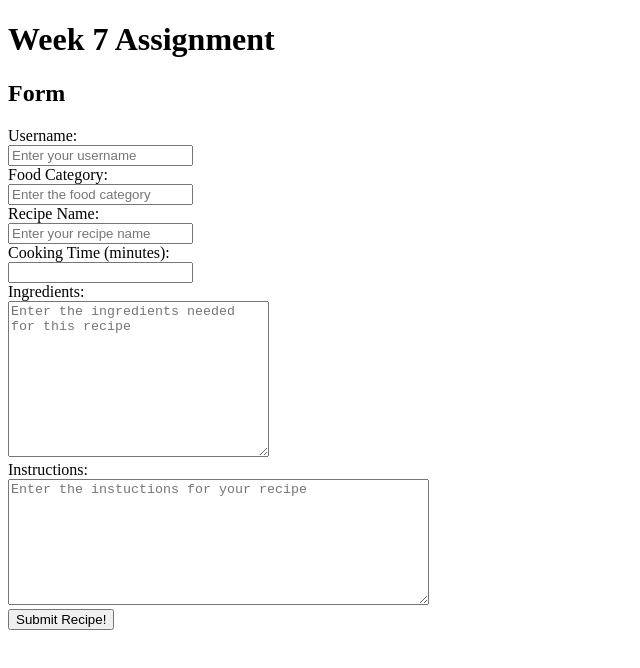
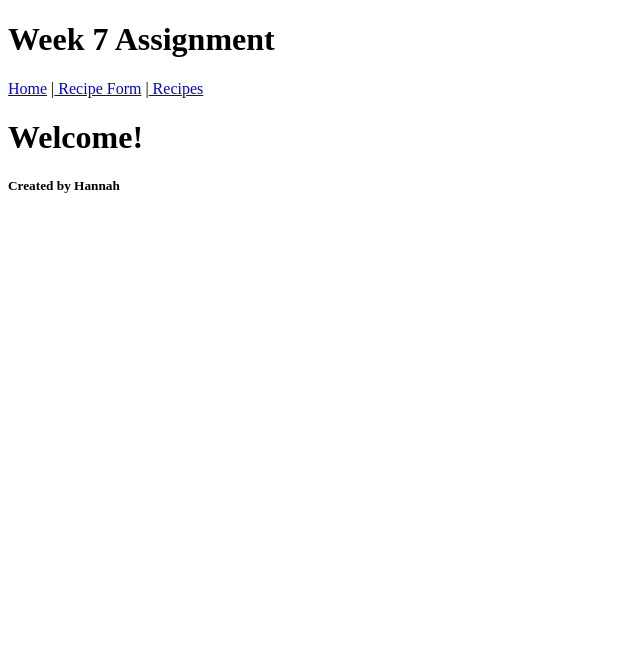
Before and after one commit to Hannahc97/week7-assignment, a React (Vite) app in the folder client/: page / in a window 1280 px wide. Shown: the top 668 px of the page, without its empty margins (0-640 px from the left). Built offline with nearby package versions, Linux system fonts and the light colour scheme.

Commit message:
completed form, updated values, changed to onsubmit rather than onclick

```diff
--- a/client/src/App.jsx
+++ b/client/src/App.jsx
@@ -1,6 +1,11 @@
 // The app component is the parent of your other components
 
-import Section from "./components/Section";
+import Navbar from "./components/Navbar";
+import { Route, Routes } from "react-router-dom";
+import Form from "./components/Form";
+import Recipes from "./components/Recipes";
+import Footer from "./components/Footer";
+import Home from "./components/Home";
 
 // Here you should set up your routes
 export default function App () {
@@ -8,7 +13,14 @@ export default function App () {
     <>
       <h1>Week 7 Assignment</h1>
       {/* Routes go here! */}
-      <Section/>
+
+      <Navbar/>
+        <Routes>
+          <Route element={<Home/>} path="/"/>
+          <Route element={<Form/>} path="/form"/>
+          <Route element={<Recipes/>} path="/recipes"/>
+        </Routes>
+      <Footer/>
     </>
   )
 }
--- /dev/null
+++ b/client/src/components/Footer.jsx
@@ -0,0 +1,7 @@
+export default function Footer () {
+    return (
+        <>
+            <h5>Created by Hannah </h5>
+        </>
+    )
+}
--- a/client/src/components/Form.jsx
+++ b/client/src/components/Form.jsx
@@ -6,12 +6,22 @@ export default function Form () {
         {
             username: "",
             food_category: "",
-            recipeName: "",
-            time: "",
+            recipe_name: "",
+            minutes: "",
             ingredients: "",
             instructions: ""
         }
     )
+
+    // We need change handler
+    function handleChangeFormValues (event) {
+        setFormValues({
+            ...
+            formValues,
+            [event.target.name] : event.target.value
+        })
+        console.log(event.target.value)
+    }
 
     // We need submit handler
     // In the submit handler, we have different tasks:
@@ -28,22 +38,12 @@ export default function Form () {
         // alert("Form Submitted!")
     }
 
-    // We need change handler
-    function handleChangeFormValues (event) {
-        setFormValues({
-            ...
-            formValues,
-            [event.target.name] : event.target.value
-        })
-        console.log(event.target.value)
-    }
-
     return (
         <>
-            <h2>Form</h2>
+            <h2>Recipe Form</h2>
             {/* Write your form tags and all its elements in here, including the event listener (and the value attribute...) */}
-            <form onClick={handleSubmit}>
-                <label htmlFor="">Username:</label> <br/>
+            <form onSubmit={handleSubmit}>
+                <label htmlFor="">Username: </label> <br/>
                 <input
                     type="text"
                     name="username"
@@ -65,29 +65,29 @@ export default function Form () {
                     onChange={handleChangeFormValues}
                 />
                 <br/>
-                <label htmlFor="">Recipe Name:</label> <br/>
+                <label htmlFor="">Recipe Name: </label> <br/>
                 <input
                     type="text"
-                    name="recipeName"
-                    id="recipeName"
+                    name="recipe_name"
+                    id="recipe_name"
                     placeholder="Enter your recipe name"
                     required
-                    value={formValues.recipeName}
+                    value={formValues.recipe_name}
                     onChange={handleChangeFormValues}
                 />
                 <br/>
-                <label htmlFor="">Cooking Time (minutes):</label> <br/>
+                <label htmlFor="">Cooking Time (minutes): </label> <br/>
                 <input
                     type="number"
-                    name="time"
-                    id="time"
+                    name="minutes"
+                    id="minutes"
                     min={0}
                     required
-                    value={formValues.time}
+                    value={formValues.minutes}
                     onChange={handleChangeFormValues}
                 />
                 <br/>
-                <label htmlFor="">Ingredients:</label> <br/>
+                <label htmlFor="">Ingredients: </label> <br/>
                 <textarea
                     name="ingredients"
                     id="ingredients"
@@ -99,7 +99,7 @@ export default function Form () {
                     onChange={handleChangeFormValues}>
                 </textarea>
                 <br/>
-                <label htmlFor="">Instructions:</label> <br/>
+                <label htmlFor="">Instructions: </label> <br/>
                 <textarea
                     name="instructions"
                     id="instructions"
--- /dev/null
+++ b/client/src/components/Home.jsx
@@ -0,0 +1,7 @@
+export default function Home () {
+    return (
+        <>
+            <h1>Welcome!</h1>
+        </>
+    )
+}
--- /dev/null
+++ b/client/src/components/Navbar.jsx
@@ -0,0 +1,15 @@
+// import { Route, Routes } from "react-router-dom";
+// import Form from "./Form";
+// import Recipes from "./Recipes";
+import { Link } from "react-router-dom"
+
+export default function Navbar () {
+
+    return (
+        <>
+            <Link to={"/"}>Home</Link> |
+            <Link to={"/form"}> Recipe Form</Link> |
+            <Link to={"/recipes"}> Recipes</Link>
+        </>
+    )
+}
--- /dev/null
+++ b/client/src/components/Recipes.jsx
@@ -0,0 +1,35 @@
+// We need a component to render the data from the database
+import { useEffect, useState  } from "react";
+
+export default function Recipes () {
+    // We need to store the database values in state
+    const [data, setData] = useState([]);
+
+    // we need to fetch the values from the database (via server) --> this is an effect
+    // once we have fetched the values, we need to parse them into JSON --> console log your data to see what it looks like, in case you might have to wrangle it
+    // set the state variable to store our fetched data
+    useEffect(()=> {
+        async function fetchData () {
+            try {
+                const response = await fetch("http://localhost:8080/recipes");
+                const data = await response.json;
+                console.log("EFFECT!!! : Data fetched successfully!")
+                setData(data)
+            } catch (error){
+                console.error(`"SIDE EFFECT!! : Failed to fetch" ${error}`)
+            }
+        }
+        fetchData()
+    }, [])
+
+
+
+    //! When you have finished your assignment remember to replace the local host urls with the Render server url
+    return (
+        <>
+            <h2>All recipes will be displayed here</h2>
+            {/* here I will render a list with all my content entries (remeber the key) */}
+            {/* a suggestion for you, fancies: why not conditionally rendering some of your content data? */}
+        </>
+    )
+}
--- a/client/src/components/Section.jsx
+++ /dev/null
@@ -1,10 +0,0 @@
-import Form from "./Form";
-
-export default function Section () {
-
-    return (
-        <>
-            <Form/>
-        </>
-    )
-}
--- a/client/src/main.jsx
+++ b/client/src/main.jsx
@@ -1,10 +1,13 @@
 import { StrictMode } from 'react'
 import { createRoot } from 'react-dom/client'
+import { BrowserRouter } from 'react-router-dom'
 import App from './App.jsx'
+
 
 createRoot(document.getElementById('root')).render(
   <StrictMode>
-
-    <App />
+    <BrowserRouter>
+      <App />
+    </BrowserRouter>
   </StrictMode>,
 )
```
Also changed, not shown: 1 other file (tests, documents, lock files or other folders).
